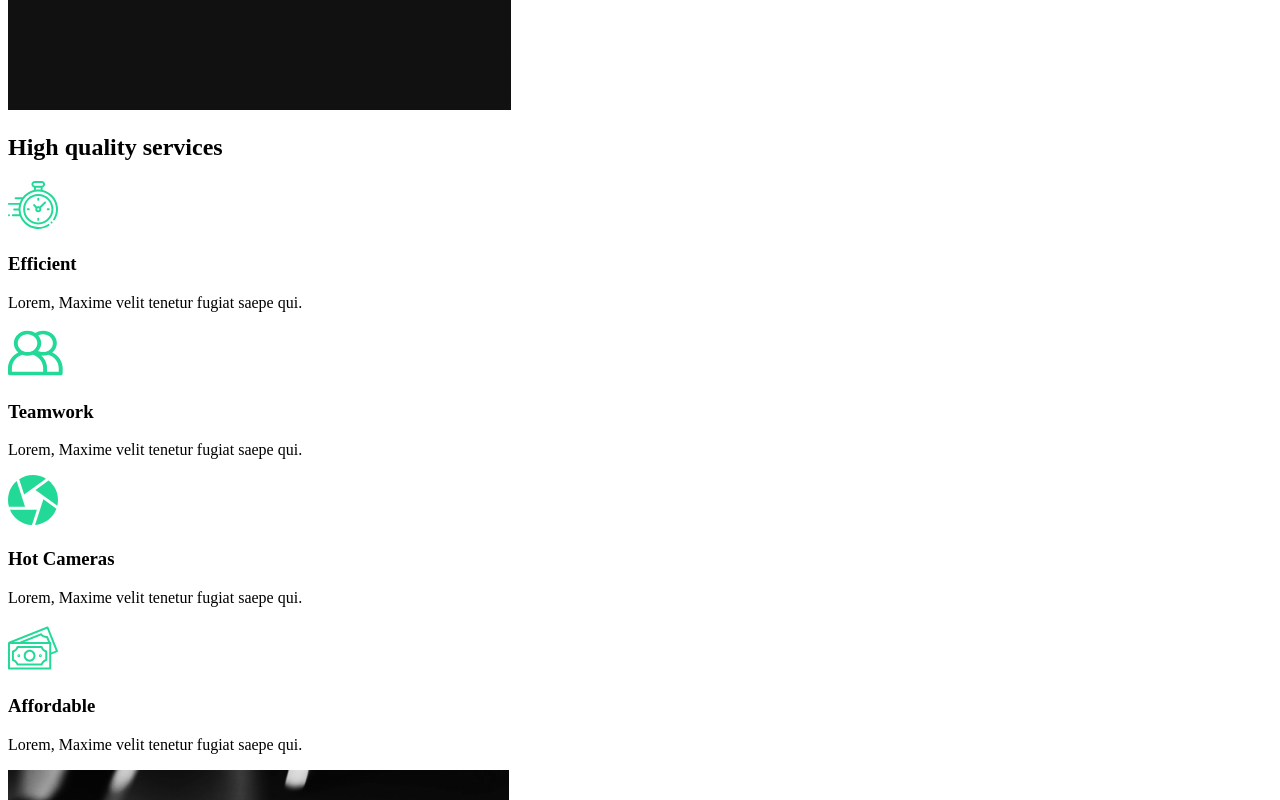
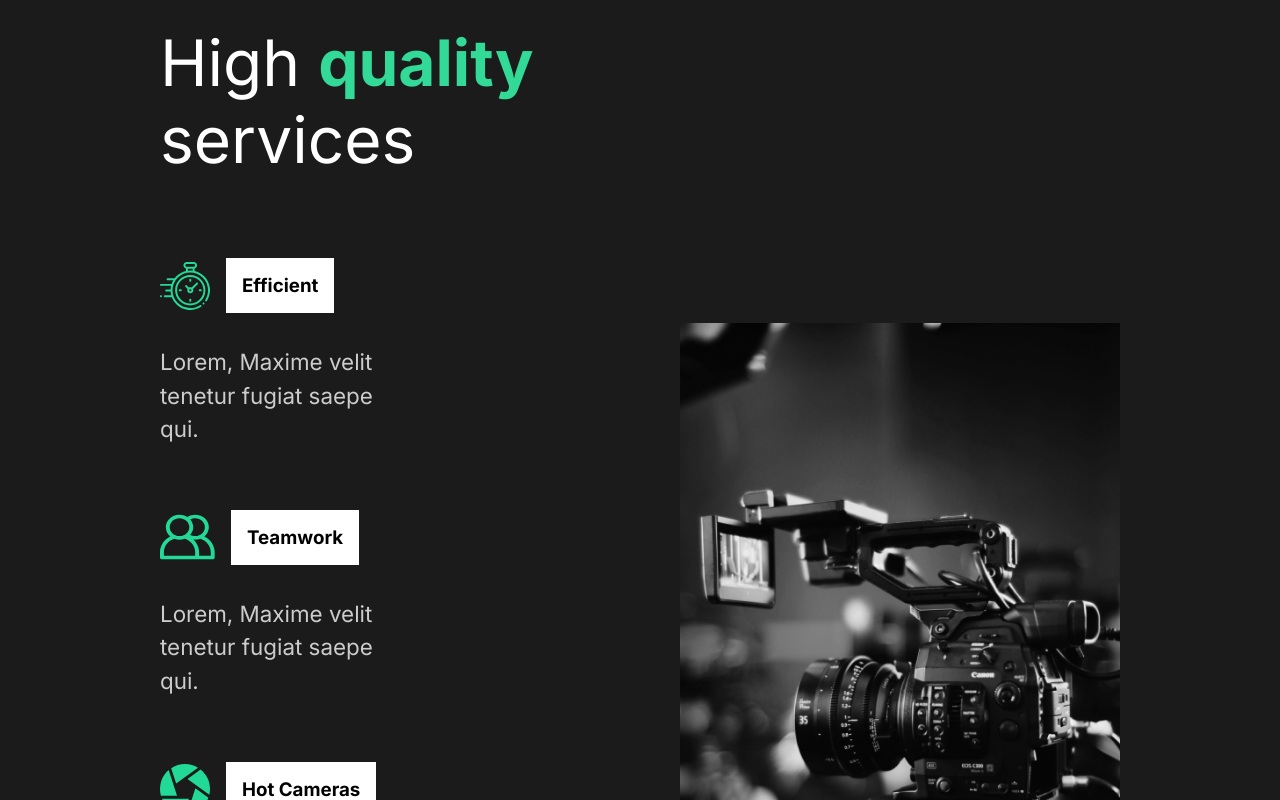
Before and after one commit to JoachimByrnesShay/capture-portfolio, a React (Vite) app: page / in a window 1280 px wide. Shown: the part 860-1660 px from the top of the page. Built offline with nearby package versions, Linux system fonts and the light colour scheme.

Commit message:
add styled components for about and services sections; add google fonts

```diff
--- a/index.html
+++ b/index.html
@@ -4,6 +4,9 @@
     <meta charset="UTF-8" />
     <!-- <link rel="icon" type="image/svg+xml" href="" /> -->
     <meta name="viewport" content="width=device-width, initial-scale=1.0" />
+    <link rel="preconnect" href="https://fonts.googleapis.com">
+    <link rel="preconnect" href="https://fonts.gstatic.com" crossorigin>
+    <link href="https://fonts.googleapis.com/css2?family=Inter:wght@400;700&family=Lobster&display=swap" rel="stylesheet">
     <title>Vite + React</title>
   </head>
   <body>
--- a/src/App.jsx
+++ b/src/App.jsx
@@ -1,8 +1,9 @@
 import AboutUs from "./pages/AboutUs";
-
+import GlobalStyle from "./components/GlobalStyle";
 function App() {
   return (
     <>
+      <GlobalStyle />
       <AboutUs />
     </>
   );
--- a/src/components/AboutSection.jsx
+++ b/src/components/AboutSection.jsx
@@ -1,22 +1,29 @@
 import home1 from "../img/home1.png";
+import styled from "styled-components";
+import {
+  StyledAbout,
+  Description,
+  StyledImage,
+  Hide,
+} from "../styles.js";
 
 const AboutSection = () => {
   return (
-    <div>
-      <div className="description">
+    <StyledAbout>
+      <Description>
         <div className="title">
-          <div className="hide">
+          <Hide>
             <h2>We work to make </h2>
-          </div>
-          <div className="hide">
+          </Hide>
+          <Hide>
             <h2>
               your <span>dreams</span>{" "}
               come
             </h2>
-          </div>
-          <div className="hide">
+          </Hide>
+          <Hide>
             <h2>true. </h2>
-          </div>
+          </Hide>
         </div>
         <p>
           Contact us for any photography
@@ -25,14 +32,14 @@
           professionals.
         </p>
         <button>Contact Us</button>
-      </div>
-      <div className="image">
+      </Description>
+      <StyledImage>
         <img
           src={home1}
           alt="guy wth a camera"
         />
-      </div>
-    </div>
+      </StyledImage>
+    </StyledAbout>
   );
 };
 
--- /dev/null
+++ b/src/components/GlobalStyle.js
@@ -0,0 +1,58 @@
+import {createGlobalStyle} from "styled-components";
+const GlobalStyle = createGlobalStyle`
+    * {
+        margin: 0;
+        padding: 0;
+        box-sizing: border-box;
+    }
+
+    body {
+        background: #1b1b1b;
+        font-family: Inter, sans-serif;
+    }
+
+    button {
+        font-weight: bold;
+        font-size: 1.1rem;
+        cursor: pointer;
+        padding: 1rem 2rem;
+        border: 3px solid #23d997;
+        background:transparent;
+        color:white;
+        transition: all 0.5s ease;
+        &:hover {
+            background-color: #23d997;
+            color:white;
+        }
+
+    }
+    h2 {
+            font-weight:lighter;
+            font-size: 4rem;
+            color:white;
+        }
+    h3{
+        color:white;
+    }
+    h4 {
+        font-weight:bold;
+        color:white;
+
+    }
+    span{
+        font-weight: bold;
+        color:#32d997;
+    }
+    a {
+        font-size:1.1rem;
+    }
+    p {
+        padding: 3rem 0rem;
+        color: #ccc;
+        font-size: 1.4rem;
+        line-height:150%;
+
+    }
+`;
+
+export default GlobalStyle;
--- a/src/components/ServicesSection.jsx
+++ b/src/components/ServicesSection.jsx
@@ -3,17 +3,24 @@
 import money from "../img/money.svg";
 import teamwork from "../img/teamwork.svg";
 import home2 from "../img/home2.png";
+import {
+  StyledAbout,
+  Description,
+  StyledImage,
+  Hide,
+} from "../styles";
+import styled from "styled-components";
 
 const ServicesSection = () => {
   return (
-    <div className="services">
-      <div className="description">
+    <Services>
+      <Description>
         <h2>
           High <span>quality</span>{" "}
           services
         </h2>
-        <div className="cards">
-          <div className="card">
+        <Cards>
+          <Card>
             <div className="icon">
               <img
                 src={clock}
@@ -25,8 +32,8 @@
               Lorem, Maxime velit
               tenetur fugiat saepe qui.
             </p>
-          </div>
-          <div className="card">
+          </Card>
+          <Card>
             <div className="icon">
               <img
                 src={teamwork}
@@ -38,8 +45,8 @@
               Lorem, Maxime velit
               tenetur fugiat saepe qui.
             </p>
-          </div>
-          <div className="card">
+          </Card>
+          <Card>
             <div className="icon">
               <img
                 src={diaphragm}
@@ -51,8 +58,8 @@
               Lorem, Maxime velit
               tenetur fugiat saepe qui.
             </p>
-          </div>
-          <div className="card">
+          </Card>
+          <Card>
             <div className="icon">
               <img
                 src={money}
@@ -64,17 +71,45 @@
               Lorem, Maxime velit
               tenetur fugiat saepe qui.
             </p>
-          </div>
-        </div>
-      </div>
-      <div className="image">
+          </Card>
+        </Cards>
+      </Description>
+      <StyledImage>
         <img
           src={home2}
           alt="camera"
         />
-      </div>
-    </div>
+      </StyledImage>
+    </Services>
   );
 };
 
+const Services = styled(StyledAbout)`
+  h2 {
+    padding-bottom: 5rem;
+  }
+  p {
+    width: 70%;
+    padding: 2rem 0rem 4rem 0rem;
+  }
+`;
+
+const Cards = styled.div`
+  display: flex;
+  flex-wrap: wrap;
+`;
+
+const Card = styled.div`
+  flex-basis: 20rem;
+  .icon {
+    display: flex;
+    align-items: center;
+  }
+  h3 {
+    margin-left: 1rem;
+    background: white;
+    color: black;
+    padding: 1rem;
+  }
+`;
 export default ServicesSection;
--- /dev/null
+++ b/src/styles.js
@@ -0,0 +1,33 @@
+import styled from "styled-components";
+
+export const StyledAbout = styled.div`
+    min-height: 90vh;
+    display:flex;
+    align-items:center;
+    justify-content:space-between;
+    padding: 5rem 10rem;
+    color:white;
+
+`;
+
+export const Description = styled.div`
+    flex:1;
+    padding-right:5rem;
+    h2{
+        font-weight:lighter;
+    }
+`;
+
+export const StyledImage = styled.div`
+    flex: 1;
+    overflow:hidden;
+    img {
+        width: 100%;
+        height: 80vh;
+        object-fit:cover;
+    }
+`;
+
+export const Hide = styled.div`
+    overflow:hidden;
+`;
```
